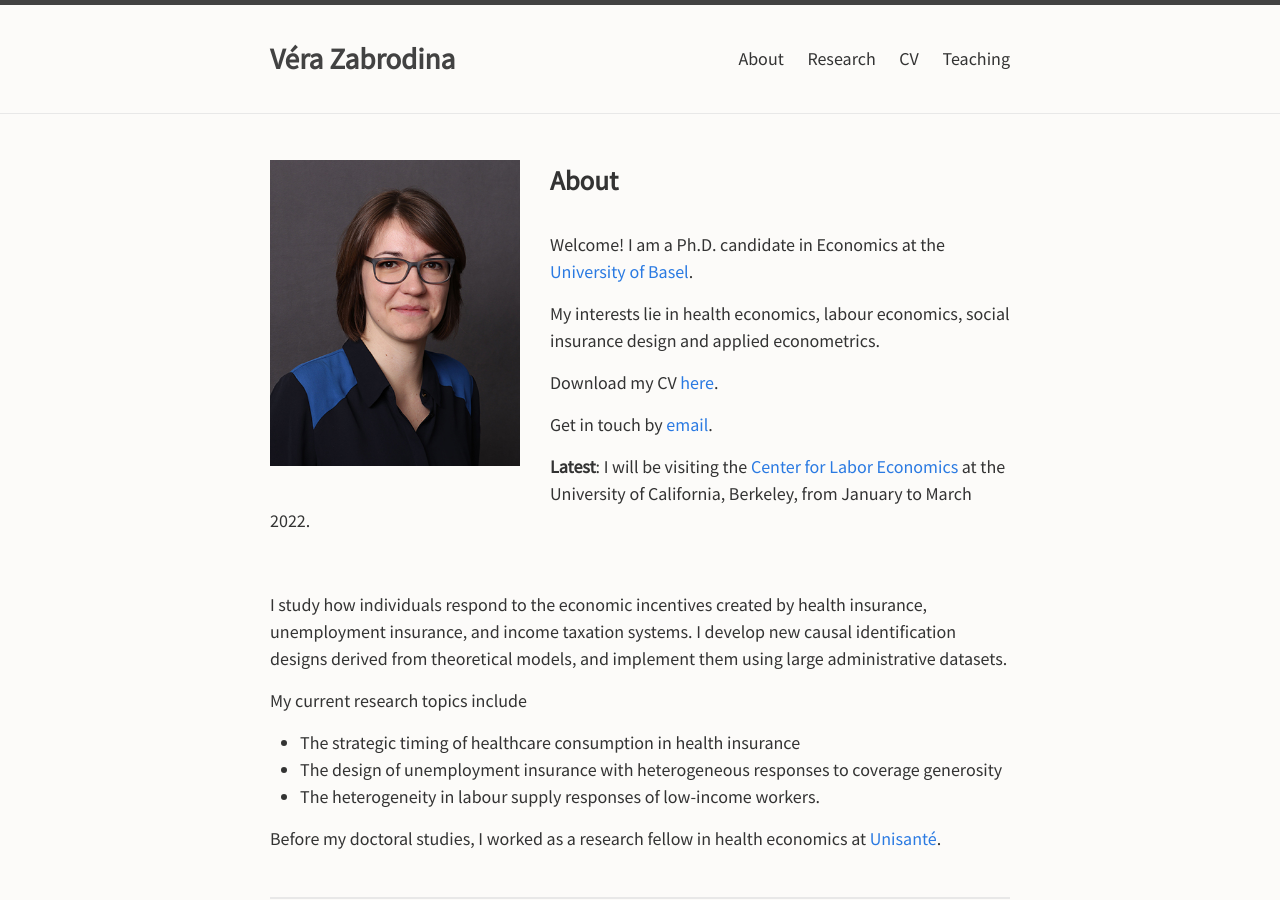
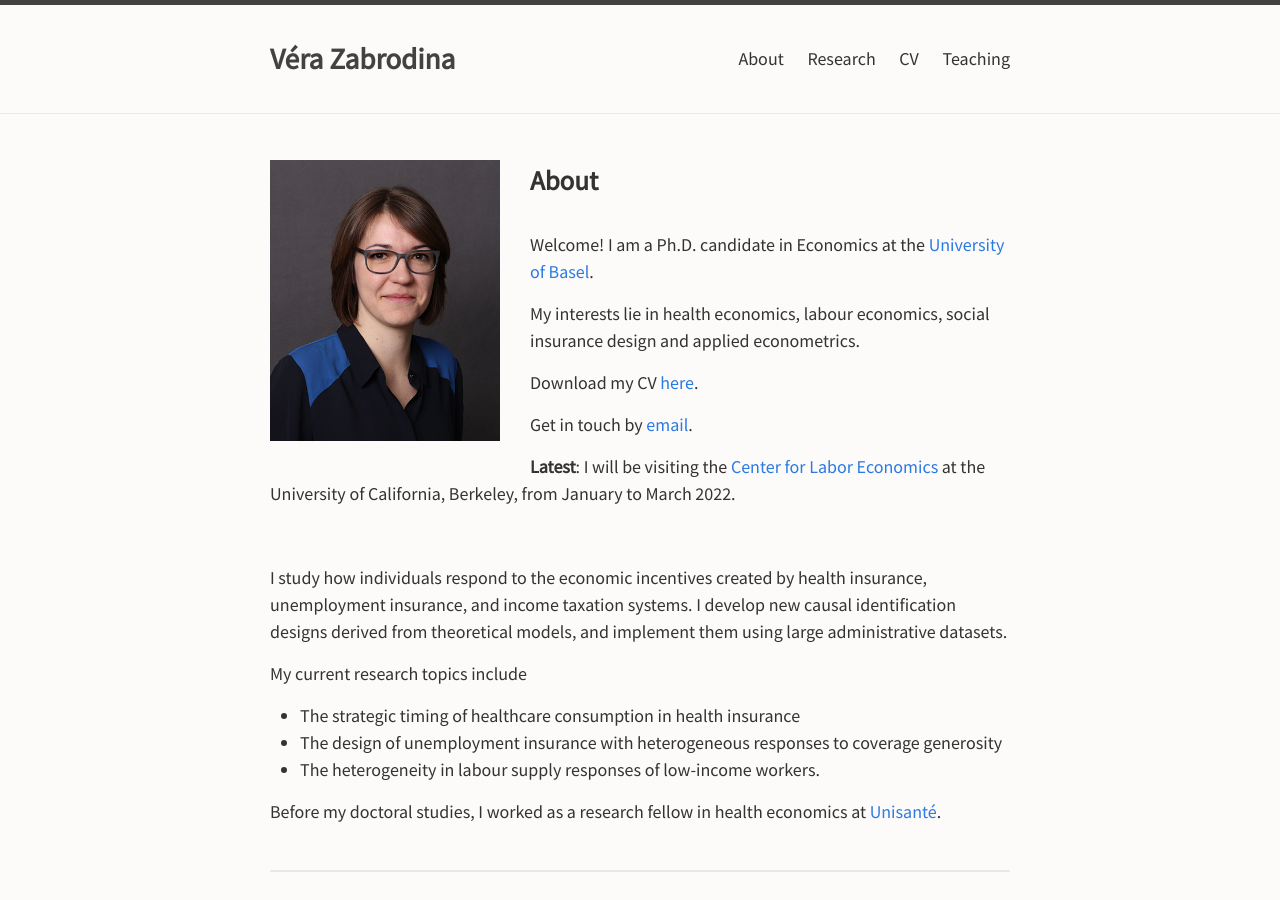
Before and after one commit to verazb/verazb.github.io, a Jekyll site: the page built from index.md, in a window 1280 px wide and 900 px high. Built offline with Jekyll 4.4.1, drawn with Linux system fonts in a browser that asks for light colours.

Commit message:
Update index.md

```diff
--- a/index.md
+++ b/index.md
@@ -4,7 +4,7 @@ layout: default
 
 
 
-<img align="left" src="docs/VeraZabrodina2.JPG" width="250">
+<img align="left" src="docs/VeraZabrodina2.JPG" width="230">
 <!-- ![](docs/VeraZabrodina.JPG) -->
 <!-- ![image](path-to-image.jpg){: style="float: left"} -->
 
@@ -58,7 +58,6 @@ Before my doctoral studies, I worked as a research fellow in health economics at
   </details>
 
 
-<br />
 
 - Unemployment Insurance with Response Heterogeneity (with [Conny Wunsch](https://sites.google.com/view/cwunsch)). --- draft available upon request
 
```
